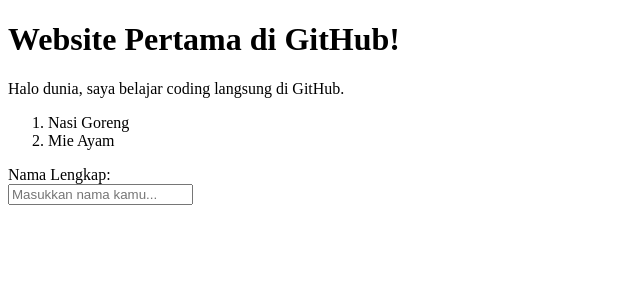
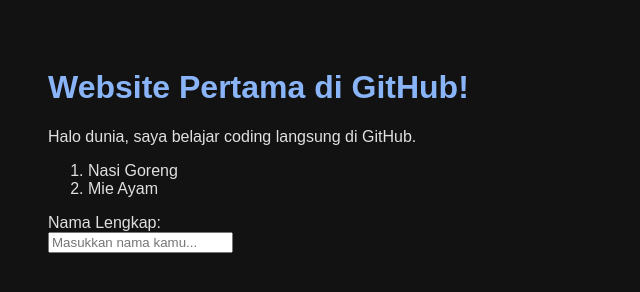
Before and after one commit to mochsakroni/website-pertamaku, a plain HTML site: page index.html in a window 1280 px wide. Shown: the whole page, without its empty margins (0-640 px from the left). Drawn offline with Linux system fonts and the light colour scheme.

Commit message:
Menambahkan gaya CSS dark mode di head

```diff
--- a/index.html
+++ b/index.html
@@ -4,7 +4,15 @@
     <meta charset="UTF-8">
     <meta name="viewport" content="width=device-width, initial-scale=1.0">
     <title>Document</title>
-
+    <style>
+        body {
+          background-color: #121212;
+          color: #e0e0e0;
+          font-family: Arial, sans-serif;
+          padding: 40px;
+        }
+        h1 { color: #8ab4f8; }
+    </style>
 </head>
 <body>
     <h1>Website Pertama di GitHub!</h1>
```
